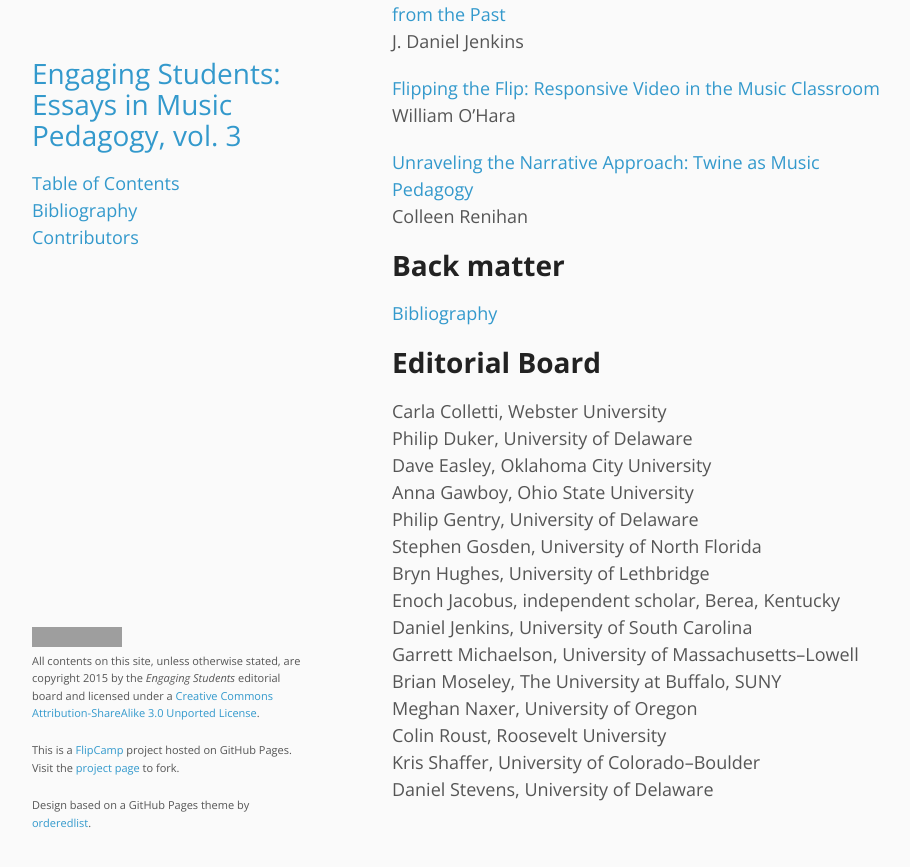
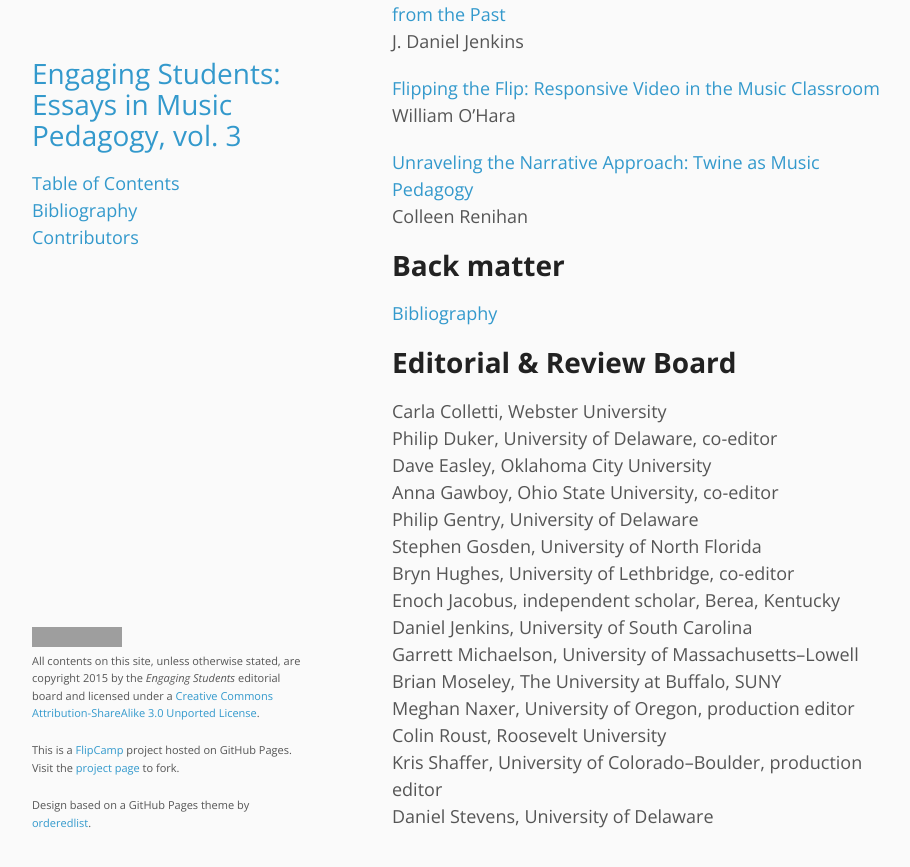
Before and after one commit to flipcamp/engagingstudents3, a Jekyll site: the page built from index.md, in a window 1280 px wide and 900 px high, scrolled down 1897 px. Shown: the top 867 px of the window, without its empty margins (178-1088 px from the left). Built offline with Jekyll 4.4.1, drawn with Linux system fonts in a browser that asks for light colours; grey boxes are pictures that could not be loaded.

Commit message:
ed. board titles

```diff
--- a/index.md
+++ b/index.md
@@ -77,20 +77,20 @@ Colleen Renihan
 [Bibliography]({{ site.baseurl }}/bibliography.html)
 
 
-# Editorial Board
+# Editorial & Review Board
 
 Carla Colletti, Webster University
-Philip Duker, University of Delaware
+Philip Duker, University of Delaware, co-editor
 Dave Easley, Oklahoma City University
-Anna Gawboy, Ohio State University
+Anna Gawboy, Ohio State University, co-editor
 Philip Gentry, University of Delaware
 Stephen Gosden, University of North Florida
-Bryn Hughes, University of Lethbridge
+Bryn Hughes, University of Lethbridge, co-editor
 Enoch Jacobus, independent scholar, Berea, Kentucky
 Daniel Jenkins, University of South Carolina
 Garrett Michaelson, University of Massachusetts–Lowell
 Brian Moseley, The University at Buffalo, SUNY
-Meghan Naxer, University of Oregon
+Meghan Naxer, University of Oregon, production editor
 Colin Roust, Roosevelt University
-Kris Shaffer, University of Colorado–Boulder
+Kris Shaffer, University of Colorado–Boulder, production editor
 Daniel Stevens, University of Delaware
```
